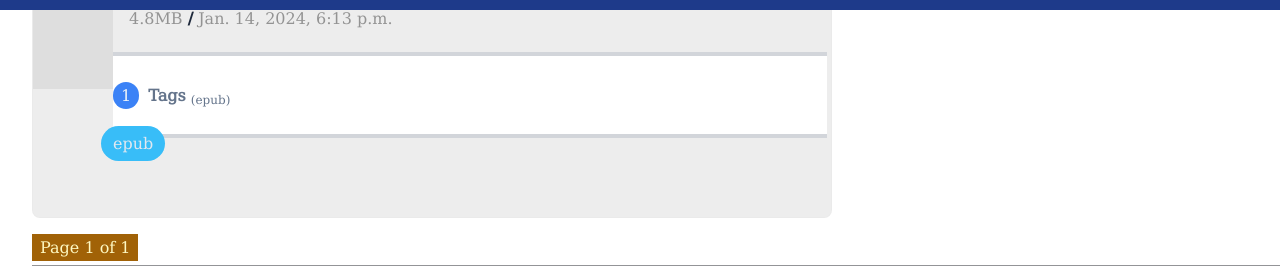
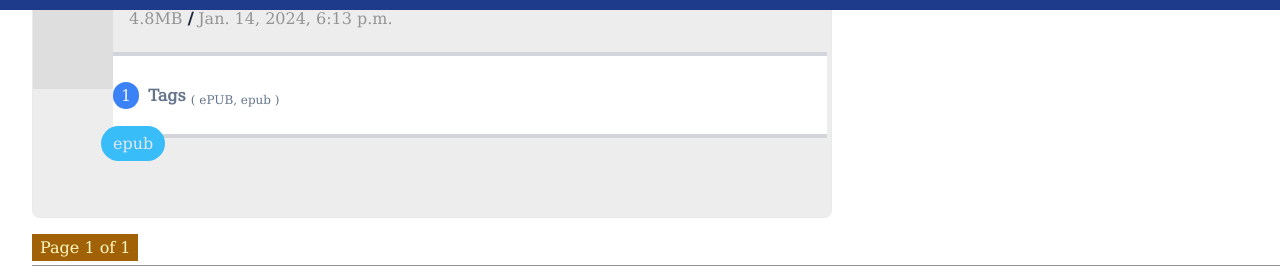
Before and after one commit to jk-sanjuan/jk-sanjuan.github.io, a Jekyll site: the page built from all-in-one.html, in a window 1280 px wide and 900 px high, scrolled down 2097 px. Shown: the part 167-443 px from the top of the window. Built offline with Jekyll 4.4.1, drawn with Linux system fonts in a browser that asks for light colours.

Commit message:
[0.1.14] (storage.html)
+ add left margin of 3 overall

```diff
--- a/_includes/storage.html
+++ b/_includes/storage.html
@@ -1,5 +1,5 @@
 <!-- list all files -->
-<div>
+<div class="ml-3">
 <!--- Some heading. TODO: add some SEO-featured info here -->
 
   <h1>You are viewing as: Github Viewer</h1>
@@ -64,7 +64,10 @@
                 <!--- Tags summary -->
                 <div class="inline-block rounded-full bg-blue-500 text-slate-100 px-2 py-1">1</div>
                 <h4 id="tags-heading" class="inline-block px-1 py-2 rounded bg-white/20 text-slate-500 hover:bg-sky-500/20">Tags
-                  <sub class="font-normal before:content-['('] after:content-[')']">{{ file.tags }}</sub></h4>
+                  <sub class="font-normal before:content-['('] after:content-[')']">
+                    ePUB{% for file_tag in file.tags %}, {{ file_tag }}{% endfor %}
+                  </sub>
+                </h4>
               </div>
             </div>
 
```
